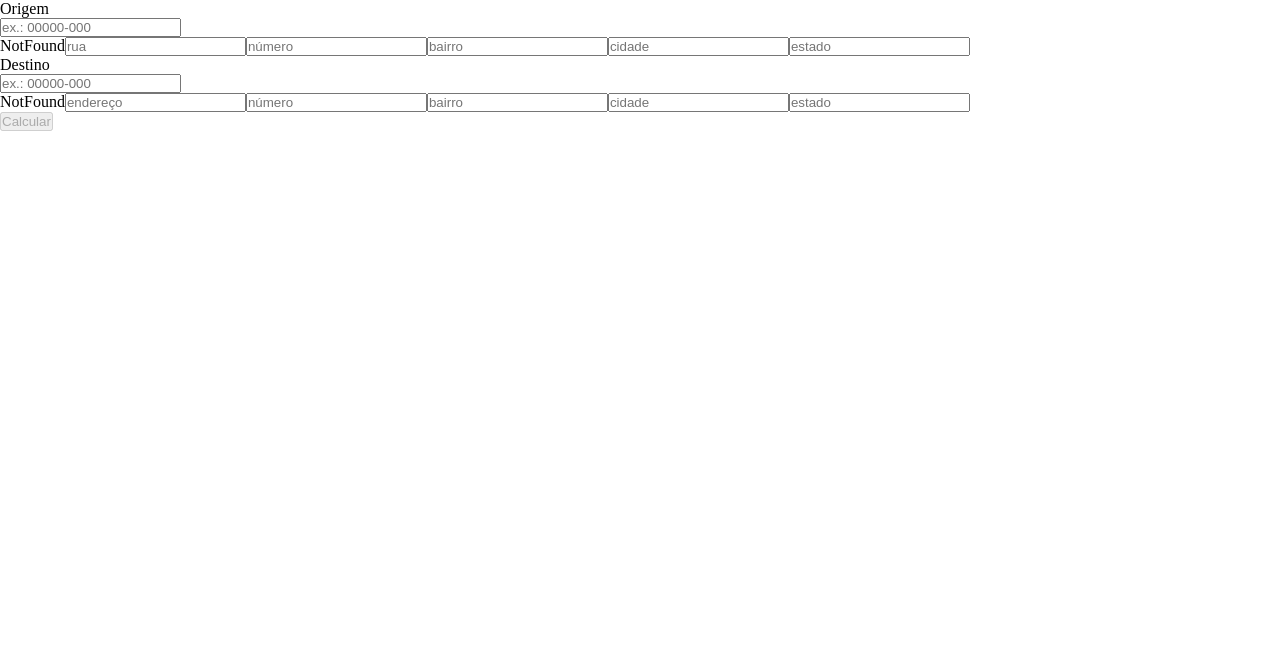
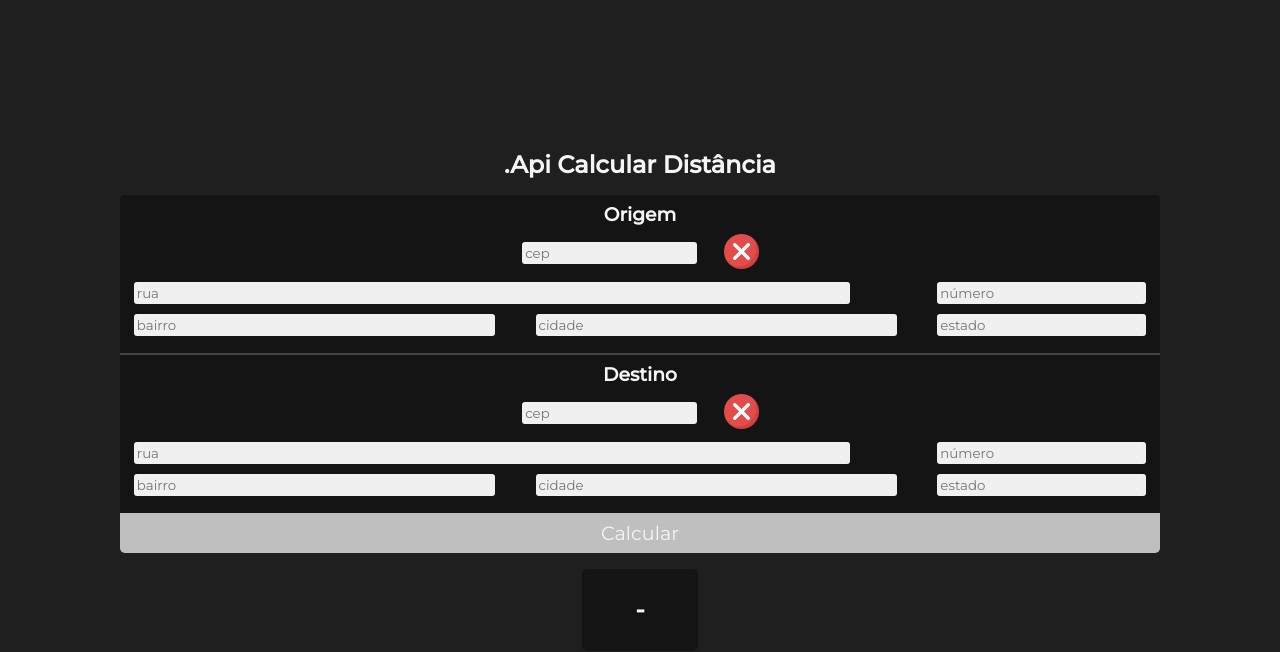
Before and after one commit to matheusRelvinhas/front-api-calculate-distance, a Next.js app: page / in a window 1280 px wide. Shown: the top 652 px of the page. Built offline with nearby package versions, Linux system fonts and the light colour scheme.

Commit message:
front-9/10

```diff
--- a/src/Context/store.tsx
+++ b/src/Context/store.tsx
@@ -69,7 +69,7 @@ const GlobalContext = createContext<ContextProps>({
   handleCepOriginChange: () => {},
   cepDestiny: '',
   handleCepDestinyChange: () => {},
-  distanceInput: '',
+  distanceInput: '-',
   cepOriginFound: false,
   cepDestinyFound: false,
   isLoadingOrigin: false,
@@ -95,7 +95,7 @@ export const GlobalContextProvider: React.FC<GlobalContextProviderProps> = ({
   const [destinyInputDistrict, setDestinyInputDistrict] = useState('');
   const [destinyInputCity, setDestinyInputCity] = useState('');
   const [destinyInputState, setDestinyInputState] = useState('');
-  const [distanceInput, setDistanceInput] = useState('');
+  const [distanceInput, setDistanceInput] = useState('-');
   const [cepOrigin, setCepOrigin] = useState('');
   const [cepDestiny, setCepDestiny] = useState('');
   const [cepOriginFound, setCepOriginFound] = useState(false);
@@ -116,13 +116,17 @@ export const GlobalContextProvider: React.FC<GlobalContextProviderProps> = ({
           },
         }
       );
-      const distanceText = response.data.distance.text;
-      const distanceValue = response.data.distance.value;
-      console.log(distanceValue);
-      console.log(origin, destiny)
-      setDistanceInput(distanceText)
+      if (response.data) {
+        const distanceText = response.data.distance.text;
+        const distanceValue = response.data.distance.value;
+        console.log(distanceValue);
+        setDistanceInput(distanceText)
+      } else {
+        setDistanceInput('-')
+      }
     } catch (error) {
-      console.error(error);
+      console.log('Error: Not found');
+      setDistanceInput('-')
     }
     setIsLoading(false);
   }
--- a/src/app/globals.css
+++ b/src/app/globals.css
@@ -1,22 +1,36 @@
-* {
-  box-sizing: border-box;
-  padding: 0;
+@import url('https://fonts.googleapis.com/css2?family=Montserrat:wght@100;400;500&display=swap');
+
+body {
   margin: 0;
+  -webkit-font-smoothing: antialiased;
+  -moz-osx-font-smoothing: grayscale;
+  background-color: #1f1f1f;
 }
 
-html,
-body {
-  max-width: 100vw;
-  overflow-x: hidden;
+html, body {
+  width: 100%;
+  height: 100vh;
 }
 
-a {
+a, Link {
   color: inherit;
   text-decoration: none;
 }
 
-@media (prefers-color-scheme: dark) {
-  html {
-    color-scheme: dark;
-  }
+* {
+  margin: 0;
+  padding: 0;
+  border: 0;
+  outline: 0;
+  background: transparent;
+  font-family: 'Montserrat';
+  color: #f5f5f5;
 }
+
+input {
+  background: #f0f0f0;
+  color: #000000;
+  border-radius: 3px;
+  padding: 3px;
+  margin: 1px;
+}
--- a/src/components/CalculateDistanceForm/CalculateDistanceForm.css
+++ b/src/components/CalculateDistanceForm/CalculateDistanceForm.css
@@ -0,0 +1,144 @@
+.calculate-distance-form-container {
+  height: 100vh;
+  width: 100%;
+  display: flex;
+  flex-direction: column;
+  justify-content: center;
+  align-items: center;
+}
+
+.calculate-distance-form-div {
+  display: flex;
+  flex-direction: column;
+  border-radius: 5px;
+  background-color: #141414;
+  margin: 2vh 2vw;
+  width: 100%;
+  min-width: 260px;
+  max-width: 1040px;
+}
+
+#border-botton {
+  border-bottom: solid 2px #434343;
+}
+
+.calculate-distance-form-origin-destiny {
+  display: flex;
+  flex-direction: column;
+  padding: 1vh 1vw;
+}
+
+.calculate-distance-form-title {
+  text-align: center;
+  padding-bottom: 1vh;
+}
+
+.calculate-distance-form-cep {
+  display: flex;
+  align-items: center;
+  justify-content: center;
+  padding-bottom: 1vh;
+  height: 100%;
+}
+
+.calculate-distance-form-cep-checked figure img {
+  width: 4vh;
+  min-width: 35px;
+  max-width: 70px;
+  height: 4vh;
+  min-height: 35px;
+  max-height: 70px;
+  margin-left: 2vw;
+}
+
+.calculate-distance-form-road-number {
+  display: flex;
+  width: 100%;
+  justify-content: space-between;
+  padding-bottom: 1vh;
+}
+
+.calculate-distance-form-road-number input:first-child {
+  width: 70%;
+}
+
+.calculate-distance-form-road-number input {
+  width: 20%;
+}
+
+.calculate-distance-form-dist-city-state {
+  display: flex;
+  width: 100%;
+  justify-content: space-between;
+  padding-bottom: 1vh;
+}
+
+.calculate-distance-form-dist-city-state input:last-child {
+  width: 20%;
+}
+
+.calculate-distance-form-dist-city-state input {
+  width: 35%;
+}
+
+.calculate-distance-form-button {
+  display: flex;
+  justify-content: center;
+  align-items: center;
+  text-align: center;
+  background-color: #cf1322;
+  border-radius: 5px;
+  border-top-right-radius: 0;
+  border-top-left-radius: 0;
+  transition: background-color 0.3s ease; /* Adiciona uma transição suave na mudança de cor */
+}
+
+.calculate-distance-form-button button {
+  width: 100%;
+  height: 5vh;
+  min-height: 40px;
+  max-height: 80px;
+  font-size: larger;
+  border: none;
+  cursor: pointer;
+  border-radius: 5px;
+  border-top-right-radius: 0;
+  border-top-left-radius: 0;
+}
+
+.calculate-distance-form-button-div {
+  display: flex;
+  width: 100%;
+  justify-content: center;
+}
+
+.calculate-distance-form-button:hover {
+  background-color: #a8071a;
+}
+
+.calculate-distance-form-button:active {
+  background-color: #820014;
+}
+
+.calculate-distance-form-button button:disabled {
+  background-color: #bfbfbf;
+  cursor: not-allowed;
+  color: #000000;
+}
+
+.calculate-distance-form-button button:disabled:hover {
+  background-color: #8c8c8c;
+}
+
+.calculate-distance-form-distance {
+  background-color: #141414;
+  padding: 2vh 2vw;
+  border-radius: 5px;
+  width: 5vw;
+  min-width: 50px;
+  height: 5vh;
+  min-height: 50px;
+  display: flex;
+  align-items: center;
+  justify-content: center;
+}
--- a/src/components/CalculateDistanceForm/CalculateDistanceForm.tsx
+++ b/src/components/CalculateDistanceForm/CalculateDistanceForm.tsx
@@ -1,8 +1,9 @@
 'use client';
 
-import './CalculateDistanceForm.css';
 import { useGlobalContext } from '@/Context/store';
 import AddressLookup from '../AddressLookup/AddressLookup';
+import Loader from '../Loader/Loader';
+import './CalculateDistanceForm.css';
 
 const CalculateDistanceForm: React.FC = () => {
   const {
@@ -40,22 +41,60 @@ const CalculateDistanceForm: React.FC = () => {
   } = useGlobalContext();
 
   return (
-    <div>
-      <div>
-        {isLoading && <div>Loading...</div>}
-        <span>Origem</span>
+    <div className="calculate-distance-form-container">
+      <h2>.Api Calcular Distância</h2>
+      <div className="calculate-distance-form-div">
+        <div
+          className="calculate-distance-form-origin-destiny"
+          id="border-botton"
+        >
+          <div className="calculate-distance-form-title">
+            <h3>Origem</h3>
+          </div>
+          <div className="calculate-distance-form-cep">
             <AddressLookup
-          placeholder="ex.: 00000-000"
+              placeholder="cep"
               value={cepOrigin}
               onChange={handleCepOriginChange}
             />
             {isLoadingOrigin ? (
               <div>
-            <span>Loading...</span>
+                <Loader />
               </div>
             ) : (
-          <>{cepOriginFound ? <span>Found</span> : <span>NotFound</span>}</>
+              <>
+                {cepOriginFound ? (
+                  <div className="calculate-distance-form-cep-checked">
+                    <figure>
+                      <picture>
+                        <source src={'./img/check.png'} type="image/png" />
+                        <img
+                          src={'./img/check.png'}
+                          alt="icon-img"
+                        />
+                      </picture>
+                    </figure>
+                  </div>
+                ) : (
+                  <div className="calculate-distance-form-cep-checked">
+                    <figure>
+                      <picture>
+                        <source
+                          src={'./img/do-not-check.png'}
+                          type="image/png"
+                        />
+                        <img
+                          src={'./img/do-not-check.png'}
+                          alt="icon-img"
+                        />
+                      </picture>
+                    </figure>
+                  </div>
                 )}
+              </>
+            )}
+          </div>
+          <div className="calculate-distance-form-road-number">
             <input
               placeholder="rua"
               type="text"
@@ -68,6 +107,8 @@ const CalculateDistanceForm: React.FC = () => {
               value={originNumberInput}
               onChange={(e) => setOriginNumberInput(e.target.value)}
             />
+          </div>
+          <div className="calculate-distance-form-dist-city-state">
             <input
               placeholder="bairro"
               type="text"
@@ -87,22 +128,57 @@ const CalculateDistanceForm: React.FC = () => {
               onChange={(e) => setOriginInputState(e.target.value)}
             />
           </div>
-      <div>
-        <span>Destino</span>
+        </div>
+        <div className="calculate-distance-form-origin-destiny">
+          <div className="calculate-distance-form-title">
+            <h3>Destino</h3>
+          </div>
+          <div className="calculate-distance-form-cep">
             <AddressLookup
-          placeholder="ex.: 00000-000"
+              placeholder="cep"
               value={cepDestiny}
               onChange={handleCepDestinyChange}
             />
             {isLoadingDestiny ? (
               <div>
-            <span>Loading...</span>
+                <Loader />
               </div>
             ) : (
-          <>{cepDestinyFound ? <span>Found</span> : <span>NotFound</span>}</>
+              <>
+                {cepDestinyFound ? (
+                  <div className="calculate-distance-form-cep-checked">
+                    <figure>
+                      <picture>
+                        <source src={'./img/check.png'} type="image/png" />
+                        <img
+                          src={'./img/check.png'}
+                          alt="icon-img"
+                        />
+                      </picture>
+                    </figure>
+                  </div>
+                ) : (
+                  <div className="calculate-distance-form-cep-checked">
+                    <figure>
+                      <picture>
+                        <source
+                          src={'./img/do-not-check.png'}
+                          type="image/png"
+                        />
+                        <img
+                          src={'./img/do-not-check.png'}
+                          alt="icon-img"
+                        />
+                      </picture>
+                    </figure>
+                  </div>
                 )}
+              </>
+            )}
+          </div>
+          <div className="calculate-distance-form-road-number">
             <input
-          placeholder="endereço"
+              placeholder="rua"
               type="text"
               value={destinyInputRoad}
               onChange={(e) => setDestinyInputRoad(e.target.value)}
@@ -113,6 +189,8 @@ const CalculateDistanceForm: React.FC = () => {
               value={destinyNumberInput}
               onChange={(e) => setDestinyNumberInput(e.target.value)}
             />
+          </div>
+          <div className="calculate-distance-form-dist-city-state">
             <input
               placeholder="bairro"
               type="text"
@@ -132,6 +210,8 @@ const CalculateDistanceForm: React.FC = () => {
               onChange={(e) => setDestinyInputState(e.target.value)}
             />
           </div>
+        </div>
+        <div className="calculate-distance-form-button">
           <button
             onClick={() =>
               calculateDistance(
@@ -141,13 +221,15 @@ const CalculateDistanceForm: React.FC = () => {
             }
             disabled={originInputRoad === '' || destinyInputRoad === ''}
           >
-        Calcular
+            <div className="calculate-distance-form-button-div">
+              {isLoading ? <Loader /> : <span>Calcular</span>}
+            </div>
           </button>
-      {distanceInput !== '' && (
-        <div>
-          <span>{distanceInput}</span>
         </div>
-      )}
+      </div>
+        <div className="calculate-distance-form-distance">
+          <h2>{distanceInput}</h2>
+        </div>
     </div>
   );
 };
--- /dev/null
+++ b/src/components/Loader/Loader.css
@@ -0,0 +1,37 @@
+.spinner {
+  width: 4vh;
+  min-width: 35px;
+  max-width: 70px;
+  height: 4vh;
+  min-height: 35px;
+  max-height: 70px;
+  display: grid;
+  border-radius: 50%;
+  -webkit-mask: radial-gradient(farthest-side, #0000 40%, #f5f5f5 41%);
+  mask: radial-gradient(farthest-side, #0000 40%, #f5f5f5 41%);
+  background: linear-gradient(0deg, rgba(245, 245, 245, 0.5) 50%, rgba(245, 245, 245, 1) 0) center/4.5px 100%,
+              linear-gradient(90deg, rgba(245, 245, 245, 0.25) 50%, rgba(245, 245, 245, 0.75) 0) center/100% 4.5px;
+  background-repeat: no-repeat;
+  animation: spinner-d3o0rx 1s infinite steps(12);
+}
+
+.spinner::before,
+.spinner::after {
+  content: "";
+  grid-area: 1/1;
+  border-radius: 50%;
+  background: inherit;
+  opacity: 0.915;
+  transform: rotate(30deg);
+}
+
+.spinner::after {
+  opacity: 0.83;
+  transform: rotate(60deg);
+}
+
+@keyframes spinner-d3o0rx {
+  100% {
+    transform: rotate(1turn);
+  }
+}
--- /dev/null
+++ b/src/components/Loader/Loader.tsx
@@ -0,0 +1,11 @@
+'use client';
+
+import './Loader.css';
+
+const Loader: React.FC = () => {
+  return (
+    <div className="spinner"></div>
+  );
+};
+
+export default Loader;
```
Also changed, not shown: public/img/check.png (added), public/img/do-not-check.png (added). Lines whose indentation alone changed are shown as unchanged.
